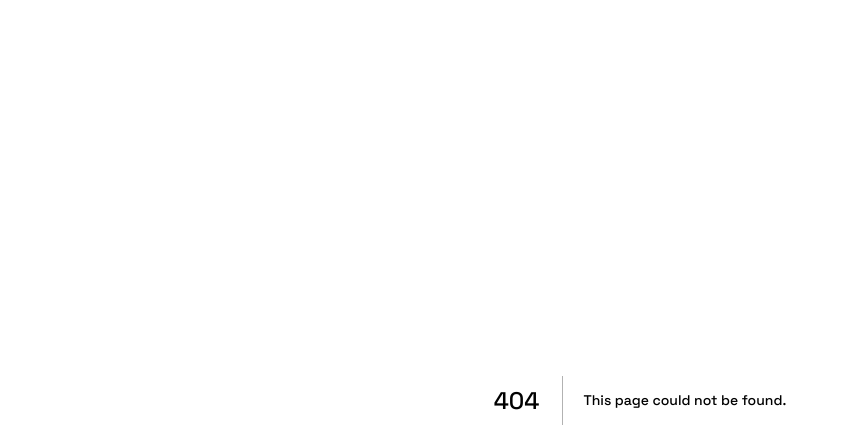
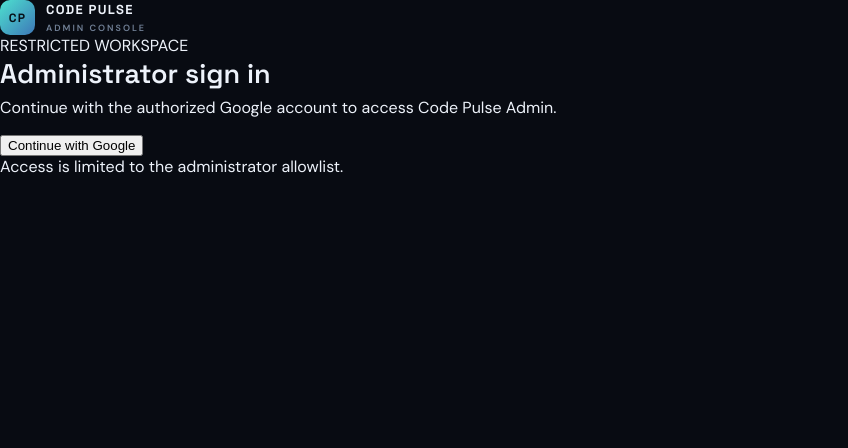
Before and after one commit to nightmare702/code-pulse-admin, a Next.js app: page /login in a window 1280 px wide. Before the commit this address had no page. Shown: the top 448 px of the page, without its empty margins (0-848 px from the left). Built offline with nearby package versions, Linux system fonts and the light colour scheme; no server answers.

Commit message:
Add secure Google admin auth: app/login/page.tsx

```diff
--- /dev/null
+++ b/app/login/page.tsx
@@ -0,0 +1,5 @@
+import LoginForm from "./login-form";
+
+export default function LoginPage() {
+  return <main className="auth-shell"><LoginForm /></main>;
+}
```
